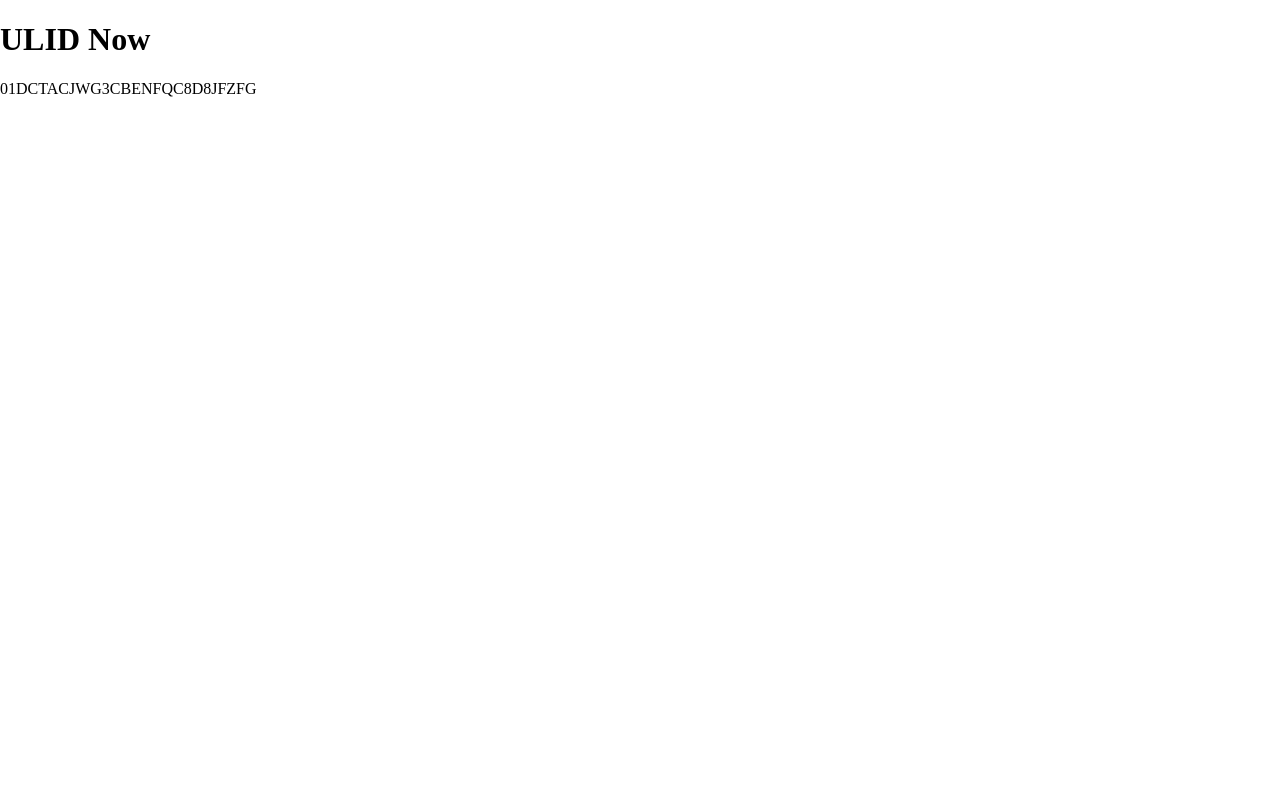
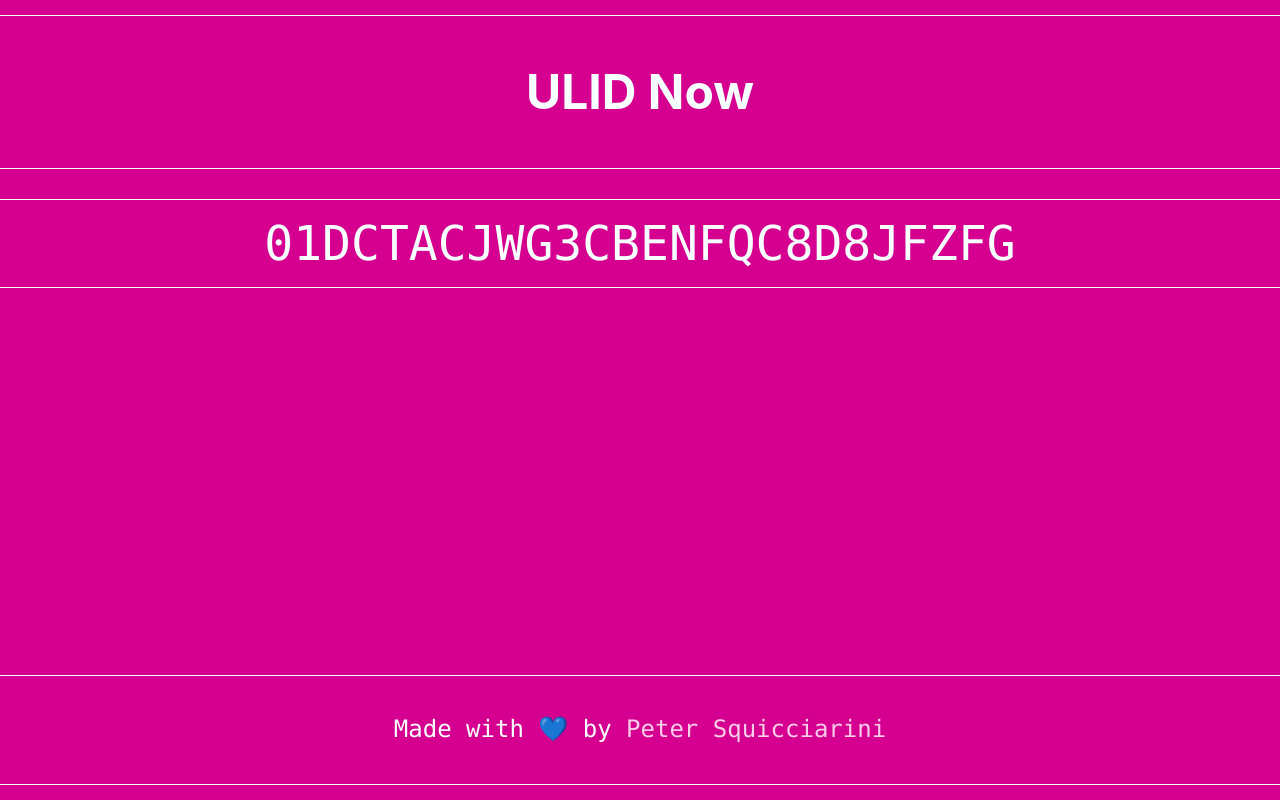
Before and after one commit to stripedpajamas/ulid-now, a website built with Parcel: page src/index.html in a window 1280 px wide. Built offline with nearby package versions, Linux system fonts and the light colour scheme.

Commit message:
Styling work in progress

```diff
--- a/src/index.html
+++ b/src/index.html
@@ -1,15 +1,23 @@
 <html>
   <link rel="stylesheet" href="https://unpkg.com/tachyons@4.10.0/css/tachyons.min.css"/>
   <body>
-    <section id="header">
-      <h1>ULID Now</h1>
-    </section>
-    <section id="main">
-      <span id="ulid-output" role="main"></span>
-    </section>
-    <section id="footer">
-
-    </section>
+    <article class="vh-100 w-100 bg-dark-pink sans-serif">
+      <div class="min-vh-100 flex flex-column tc washed-blue">
+        <div id="content" style="flex: 1">
+          <section id="header" class="pa3 outline mv3">
+            <h1 class="f1">ULID Now</h1>
+          </section>
+          <section id="main" class="pa3 outline mv4">
+            <code id="ulid-output" role="main" class="f3 f2-m f1-l fw2 mv3"></span>
+          </section>
+        </div>
+        <section id="footer" class="pa3 outline">
+          <p class="f3">
+            Made with 💙 by <a href="https://github.com/stripedpajamas/ulid-now" class="link white-80 hover-light-blue">Peter Squicciarini</a>
+          </p>
+        </section>
+      </div>
+    </article>
     <script src="index.js" async></script>
   </body>
 </html>
```
